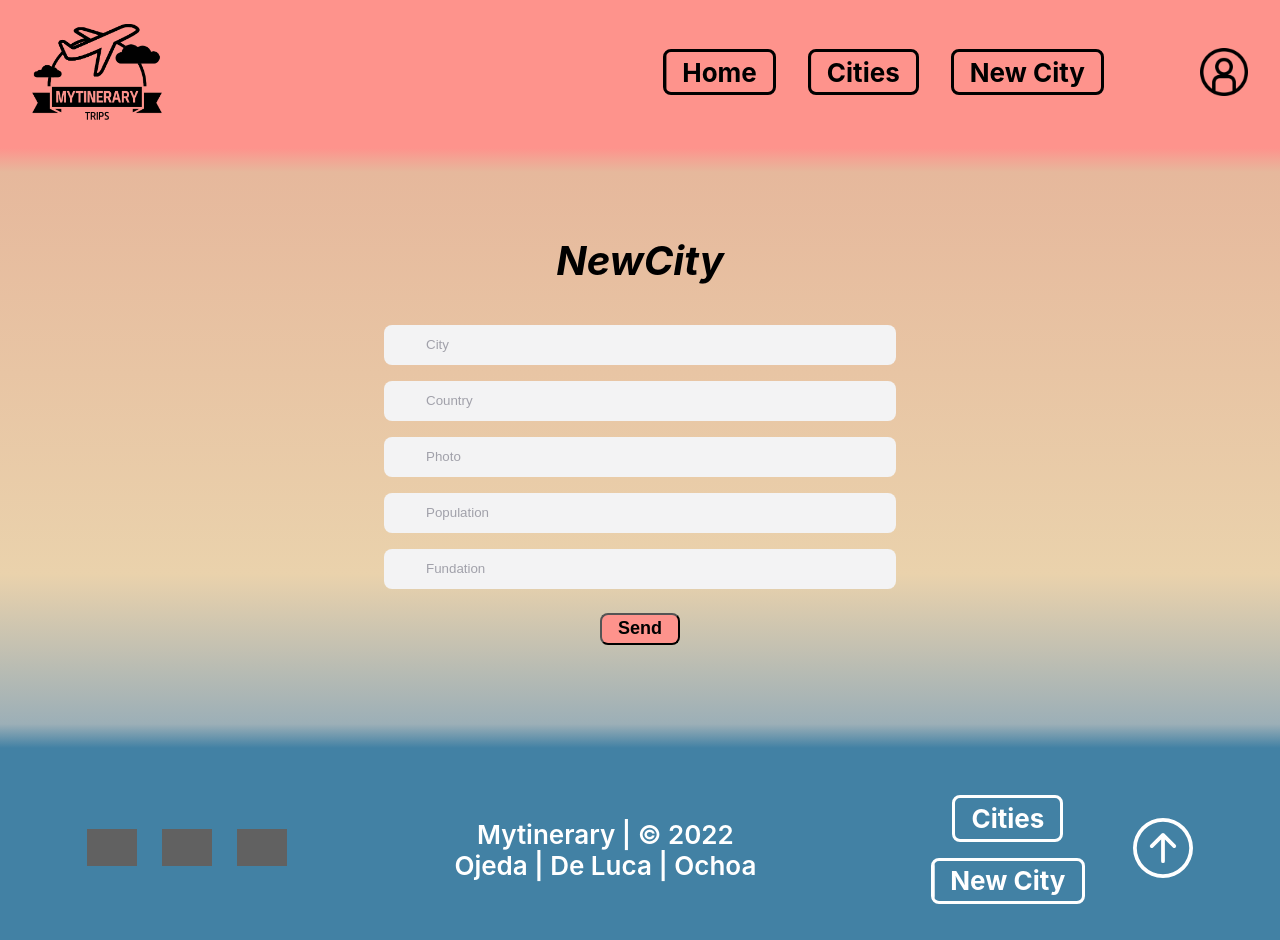
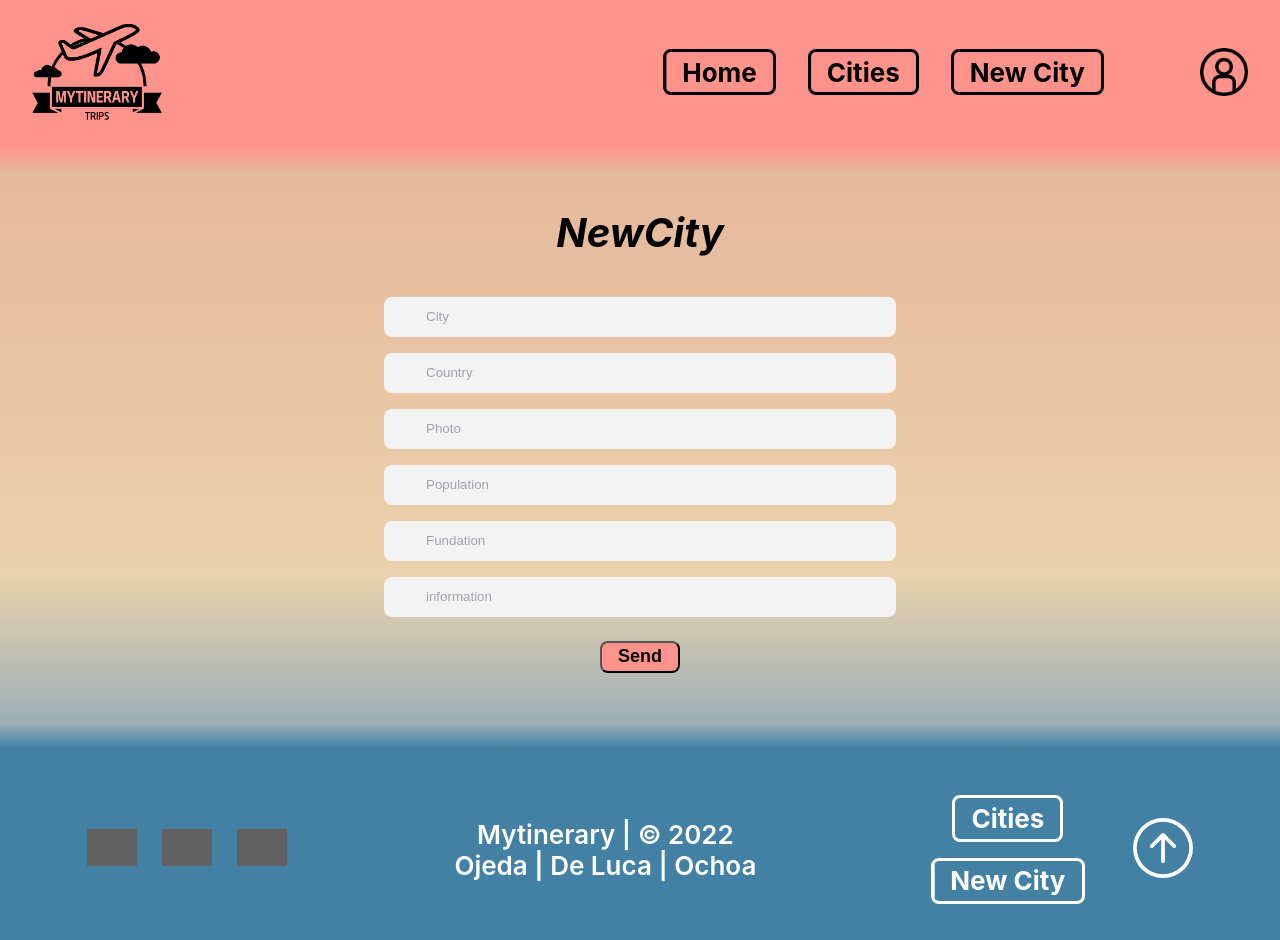
Before and after one commit to JoaquinDeLuca/mytinerary-web, a React (Create React App) app: page /newcity in a window 1280 px wide. Built offline with nearby package versions, Linux system fonts and the light colour scheme; grey boxes are pictures that could not be loaded.

Commit message:
se agrega imput information

```diff
--- a/src/components/Input.js
+++ b/src/components/Input.js
@@ -10,7 +10,8 @@ export default function Input() {
         country: "",
         photo: "",
         population: undefined,
-        fundation: undefined
+        fundation: undefined,
+        information: ""
     }
 
     const [city,setCity] = useState(datosInicial)
@@ -30,7 +31,8 @@ export default function Input() {
             country: city.country,
             photo: city.photo,
             population: city.population,
-            fundation: city.fundation
+            fundation: city.fundation,
+            information: city.information
         }
 
         await axios.post('http://localhost:4000/cities/' , newCity)
@@ -50,6 +52,7 @@ export default function Input() {
             <input className='Input-input' name="photo" type="text" placeholder="Photo"  value={city.photo} onChange={capturoData} required/>
             <input className='Input-input' name="population" type="number" placeholder="Population" value={city.population} onChange={capturoData} required/>
             <input className='Input-input' name="fundation" type="text" placeholder="Fundation" value={city.fundation} onChange={capturoData} required/>
+            <input className='Input-input' name="information" type="text" placeholder="information" value={city.information} onChange={capturoData} required />
             <button className='Input-button'>Send</button>
         </form>
     </div>
```
